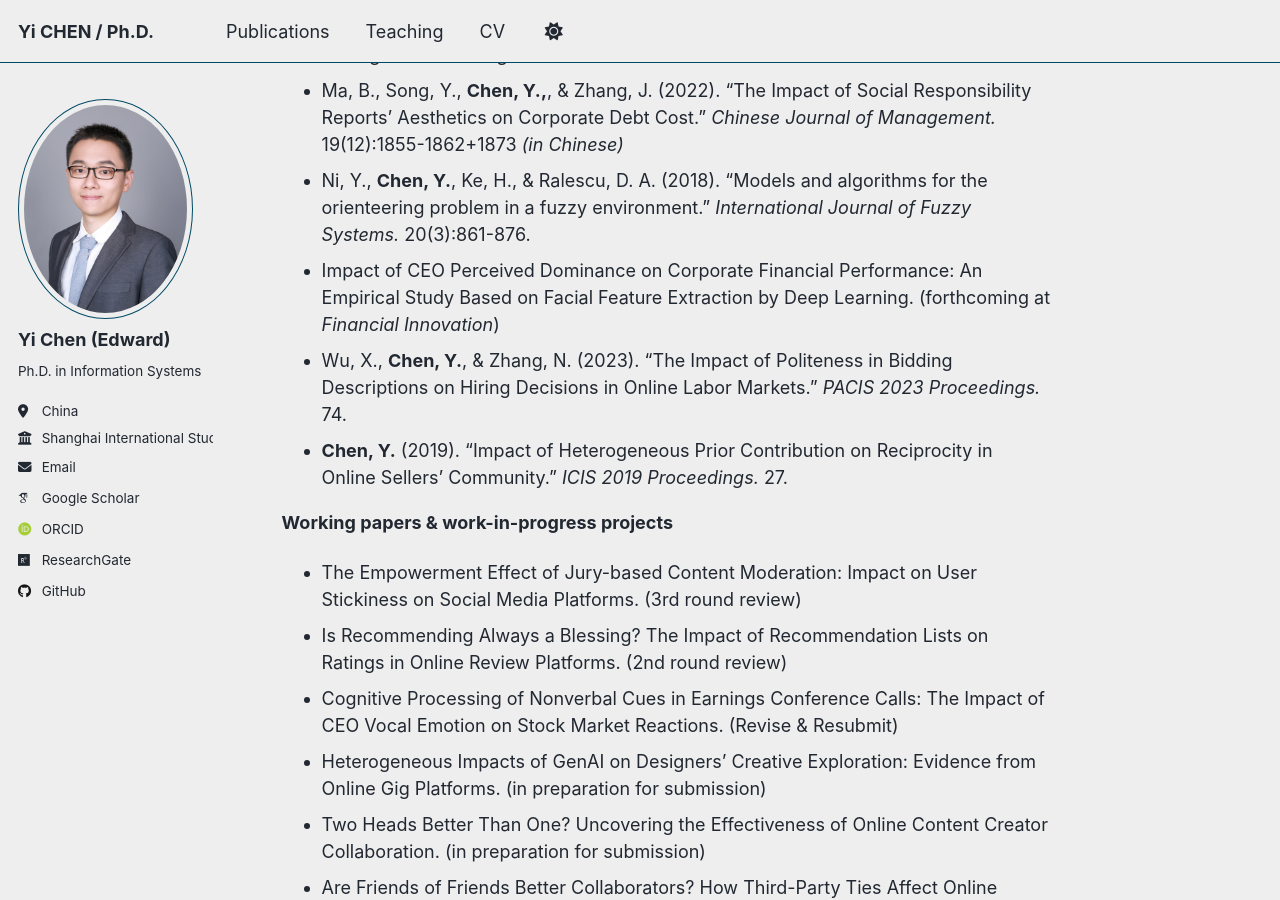
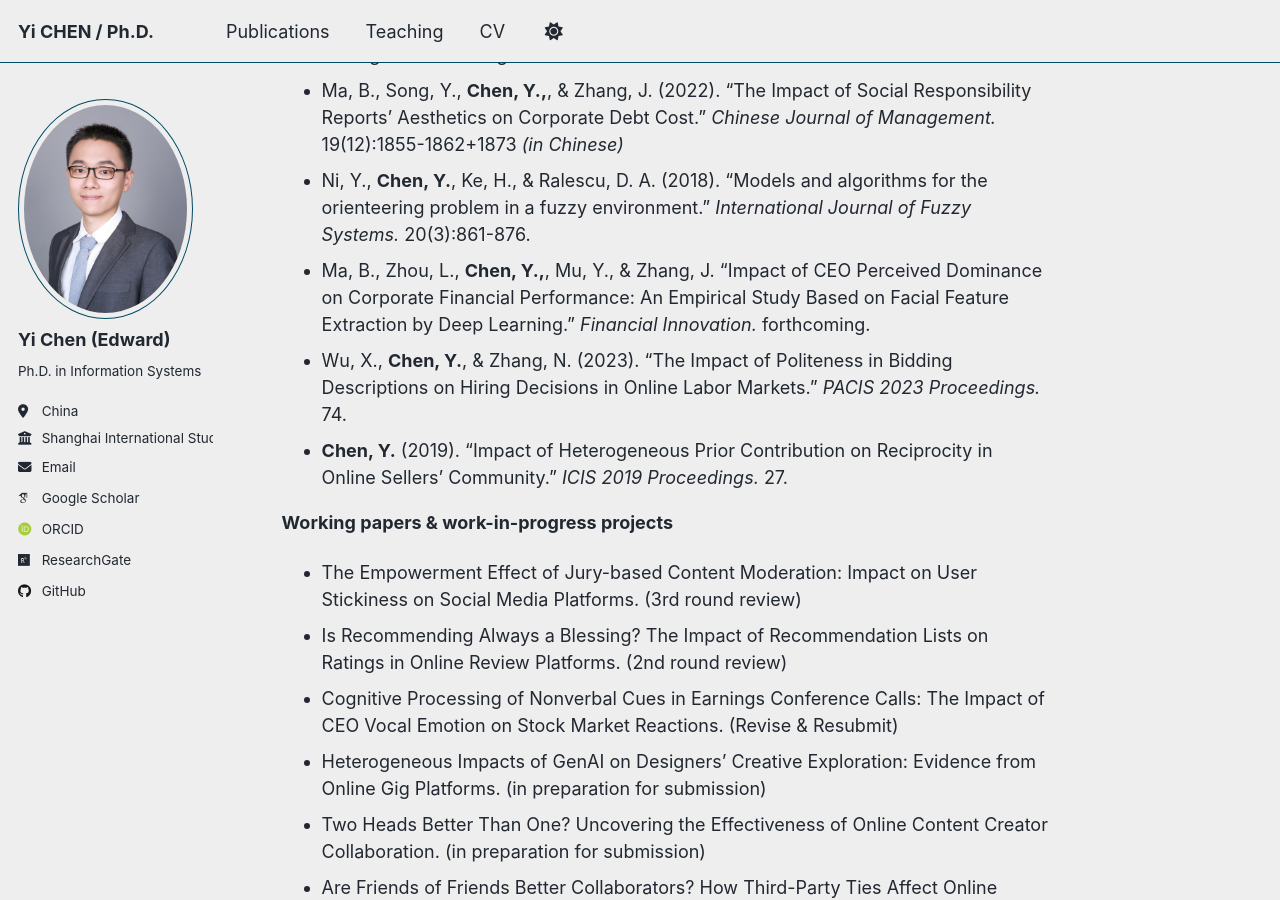
Before and after one commit to chenyi-edward/chenyi-edward.github.io, a Jekyll site: the page built from _pages/about.md, in a window 1280 px wide and 900 px high, scrolled down 869 px. Built offline with Jekyll 4.4.1, drawn with Linux system fonts in a browser that asks for light colours; some web fonts are replaced; a script that is not in the unit is left out.

Commit message:
Update about.md

```diff
--- a/_pages/about.md
+++ b/_pages/about.md
@@ -26,7 +26,7 @@ Key Research Areas
 * <b>Chen, Y.</b>, Boh, W. F., Wong, S.-S., & Shao, J. (2023). "Too Much of a Good Thing: Downsides of a Large Social Network and Moderating Effects of Political Skill." <i>Management and Organization Review.</i> 19(2):316-347
 * Ma, B., Song, Y., <b>Chen, Y.,</b>, & Zhang, J. (2022). "The Impact of Social Responsibility Reports’ Aesthetics on Corporate Debt Cost." <i>Chinese Journal of Management.</i> 19(12):1855-1862+1873 <i>(in Chinese)</i>
 * Ni, Y., <b>Chen, Y.</b>, Ke, H., & Ralescu, D. A. (2018). "Models and algorithms for the orienteering problem in a fuzzy environment." <i>International Journal of Fuzzy Systems.</i> 20(3):861-876.
-* Impact of CEO Perceived Dominance on Corporate Financial Performance: An Empirical Study Based on Facial Feature Extraction by Deep Learning. (forthcoming at <i>Financial Innovation</i>)
+* Ma, B., Zhou, L., <b>Chen, Y.,</b>, Mu, Y., & Zhang, J. "Impact of CEO Perceived Dominance on Corporate Financial Performance: An Empirical Study Based on Facial Feature Extraction by Deep Learning." <i>Financial Innovation.</i> forthcoming.
 * Wu, X., <b>Chen, Y.</b>, & Zhang, N. (2023). "The Impact of Politeness in Bidding Descriptions on Hiring Decisions in Online Labor Markets." <i>PACIS 2023 Proceedings.</i> 74.
 * <b>Chen, Y.</b> (2019). "Impact of Heterogeneous Prior Contribution on Reciprocity in Online Sellers’ Community." <i>ICIS 2019 Proceedings.</i> 27.
 
```
